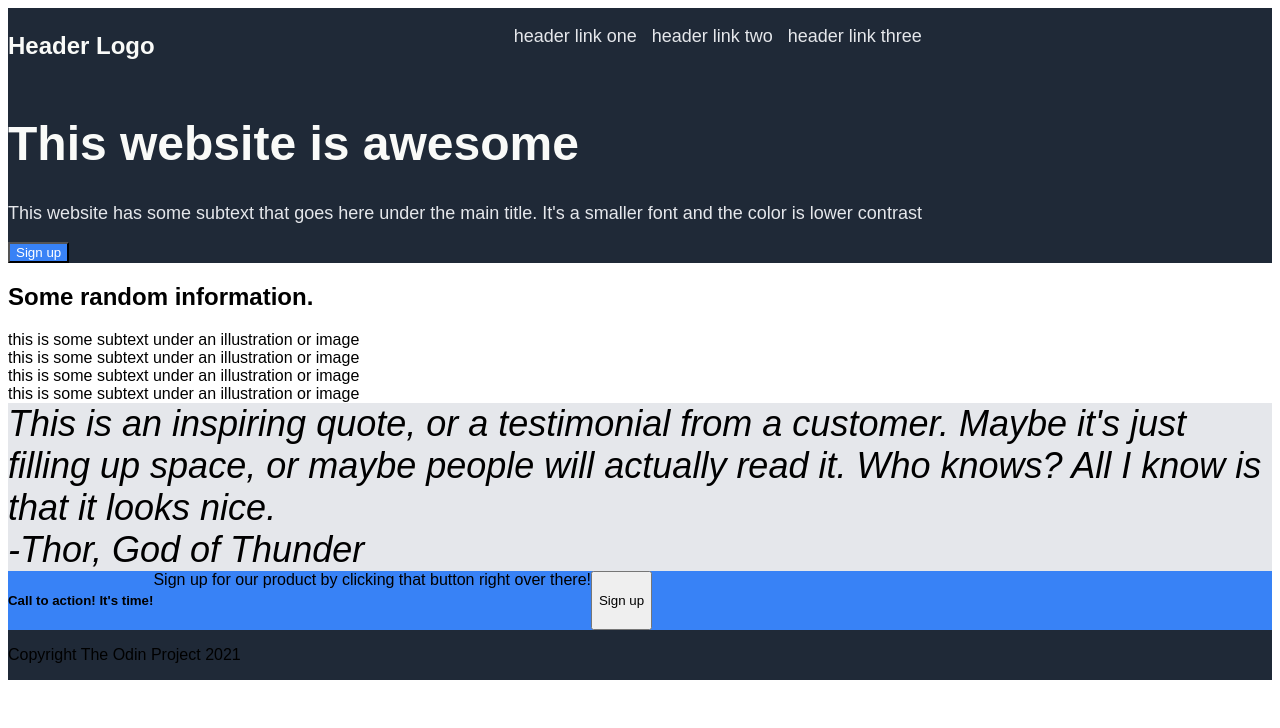
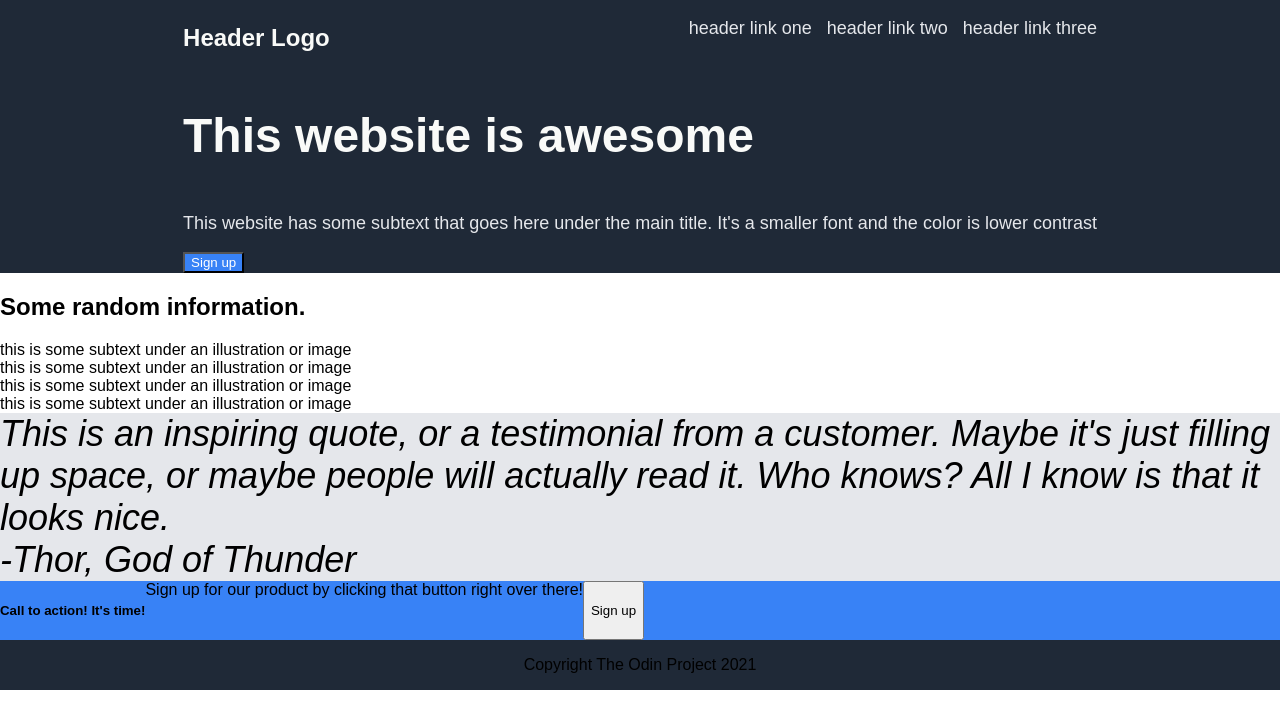
Before and after one commit to D-nnyM/PROJECT-landing-page, a plain HTML site: page index.html in a window 1280 px wide. Drawn offline with Linux system fonts and the light colour scheme.

Commit message:
fix body white border, center first-section, fix hero-button

```diff
--- a/index.html
+++ b/index.html
@@ -6,7 +6,6 @@
         <link rel="stylesheet" href="styles.css">
     </head>
     <body>
-        <div>
 
             <div class="first-section">
                 <div class="container-1">
@@ -119,7 +118,6 @@
             <div class="footer">
                 <p>Copyright  The Odin Project 2021 </p>
             </div>
-        </div>
     </body>
 
 </html>
--- a/styles.css
+++ b/styles.css
@@ -1,11 +1,16 @@
 * {
     font-family: Arial, Helvetica, sans-serif;
+}
+
+body {
+    margin: 0;
 }
 
 
 .first-section,
 .footer {
     display: flex;
+    justify-content: center;
     background-color: #1F2937;
 }
 
@@ -16,13 +21,20 @@
 
 .header-box {
     display: flex;
+    flex: 1 1 auto;
     align-items: flex-start;
+}
+
+.hero-content {
+    display: flex;
+    flex-direction: column;
+    flex: 1 1 auto;
 }
 
 .hero-button {
     color: white;
     background-color: #3882F6;
-
+    align-self: flex-start;
 }
 
 .third-section {
```
